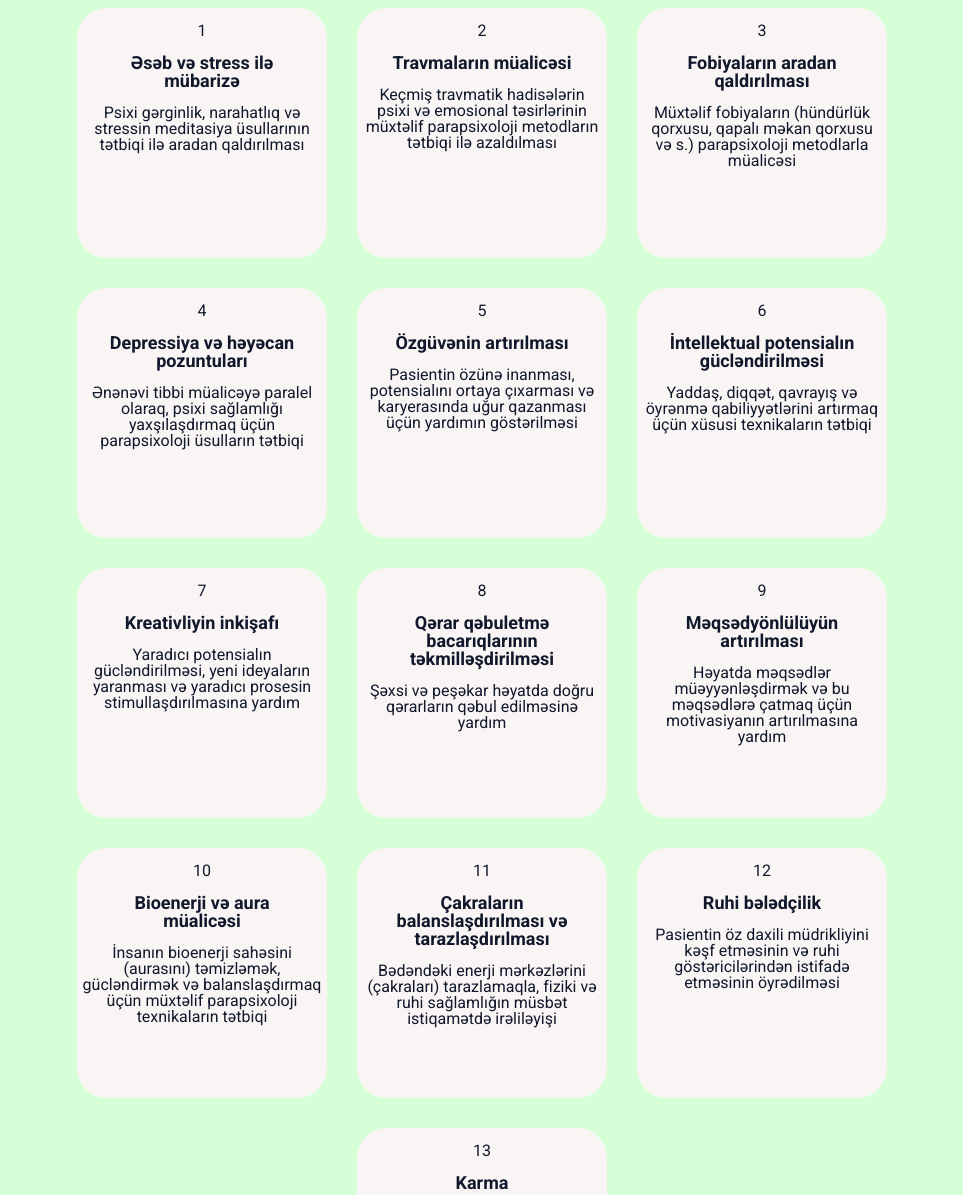
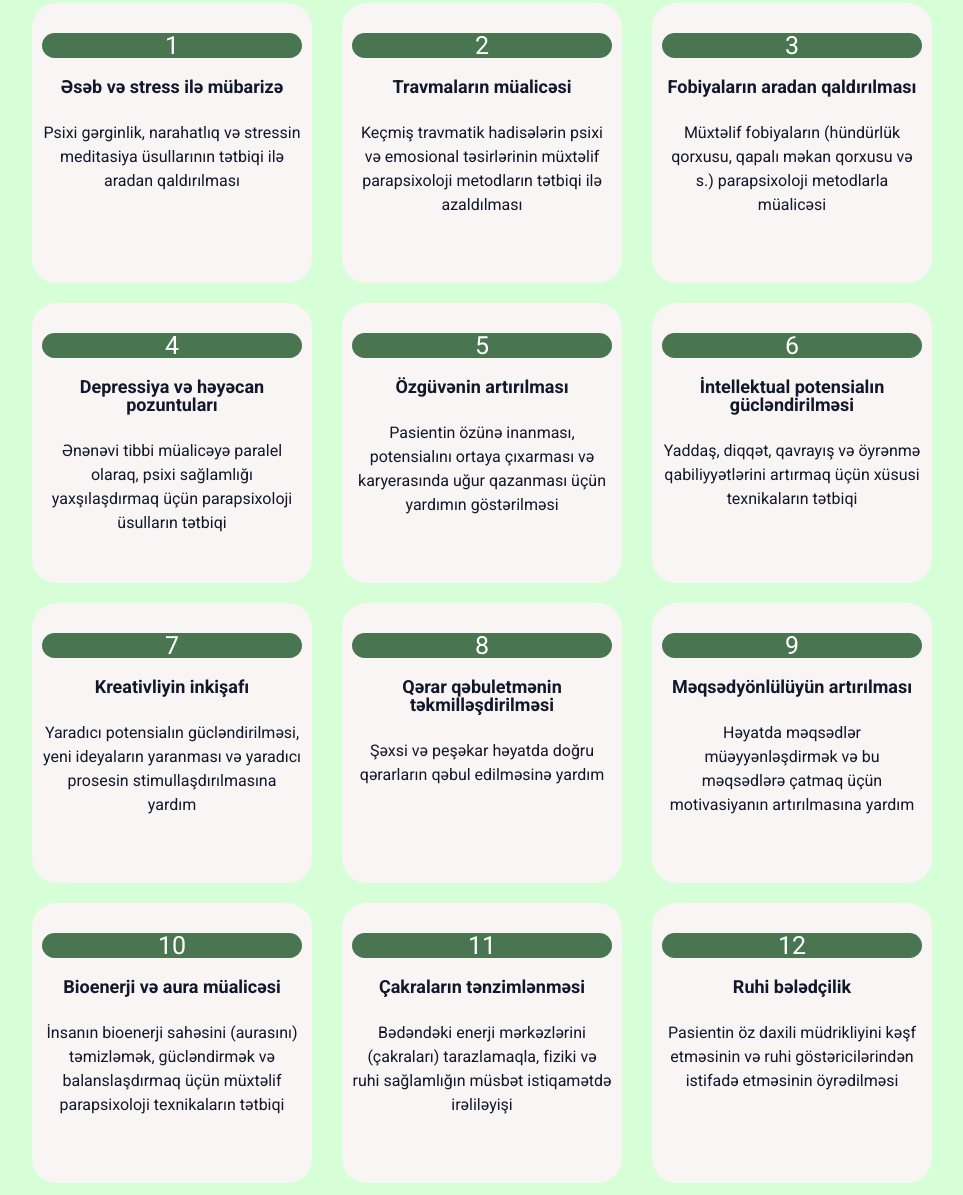
Before and after one commit to elmirmammadli1995/doctor_parapsixoloq, a plain HTML site: page index.html in a window 1280 px wide. Shown: the part 1007-2202 px from the top of the page, without its empty margins (158-1121 px from the left). Drawn offline with nearby package versions, Linux system fonts and the light colour scheme.

Commit message:
SevicesCommited

```diff
--- a/_services.sass
+++ b/_services.sass
@@ -22,16 +22,22 @@
             background-color: #7bd9fb
             border-radius: 20px
     .infobox
-        width: 250px
-        height: 250px
-        margin: 15px
-        padding: 15px 5px
+        width: 280px
+        height: 280px
+        margin: 10px 15px
+        padding: 30px 10px
         text-align: center
-        border-radius: 30px
+        border-radius: 25px
         background-color: #f9f5f5
+        h6
+            background-color: #497651
+            border-radius: 20px
+            color: #ffffff
+            font-size: 25px
         h2
             font-size: 18px
             font-weight: 700
-            margin: 15px
+            margin: 20px 0 25px 0
         p
             font-size: 16px
+            line-height: 1.5
--- a/index.html
+++ b/index.html
@@ -136,7 +136,7 @@
                         </div>
                         <div class="infobox">
                             <h6>8</h6>
-                            <h2>Qərar qəbuletmə bacarıqlarının təkmilləşdirilməsi</h2>
+                            <h2>Qərar qəbuletmənin təkmilləşdirilməsi</h2>
                             <p>Şəxsi və peşəkar həyatda doğru qərarların qəbul edilməsinə yardım</p>
                         </div>
                         <div class="infobox">
@@ -151,7 +151,7 @@
                         </div>
                         <div class="infobox">
                             <h6>11</h6>
-                            <h2>Çakraların balanslaşdırılması və tarazlaşdırılması</h2>
+                            <h2>Çakraların tənzimlənməsi</h2>
                             <p>Bədəndəki enerji mərkəzlərini (çakraları) tarazlamaqla, fiziki və ruhi sağlamlığın müsbət istiqamətdə irəliləyişi</p>
                         </div>
                         <div class="infobox">
```
Also changed, not shown: style.css, 1 other file.
